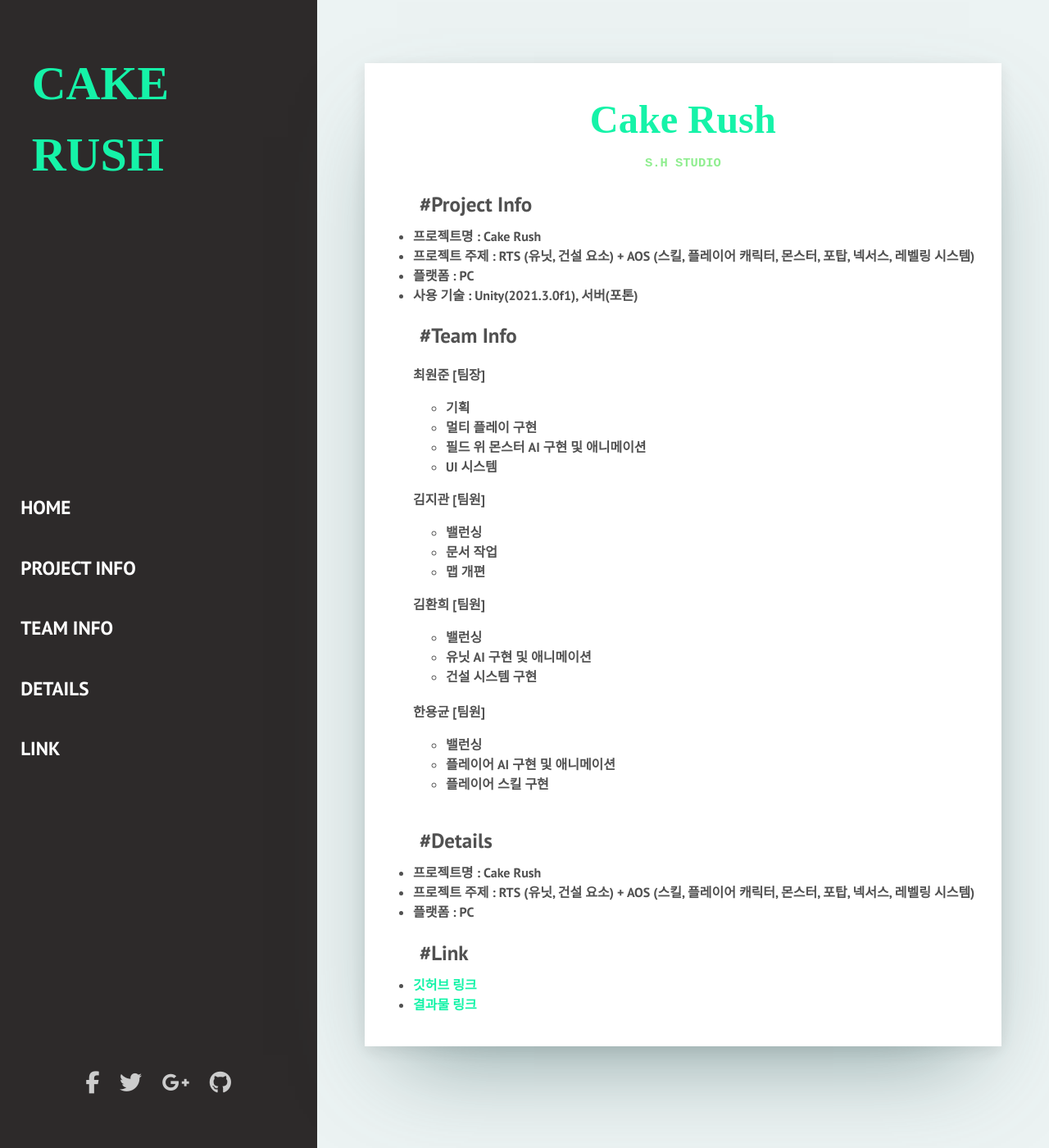
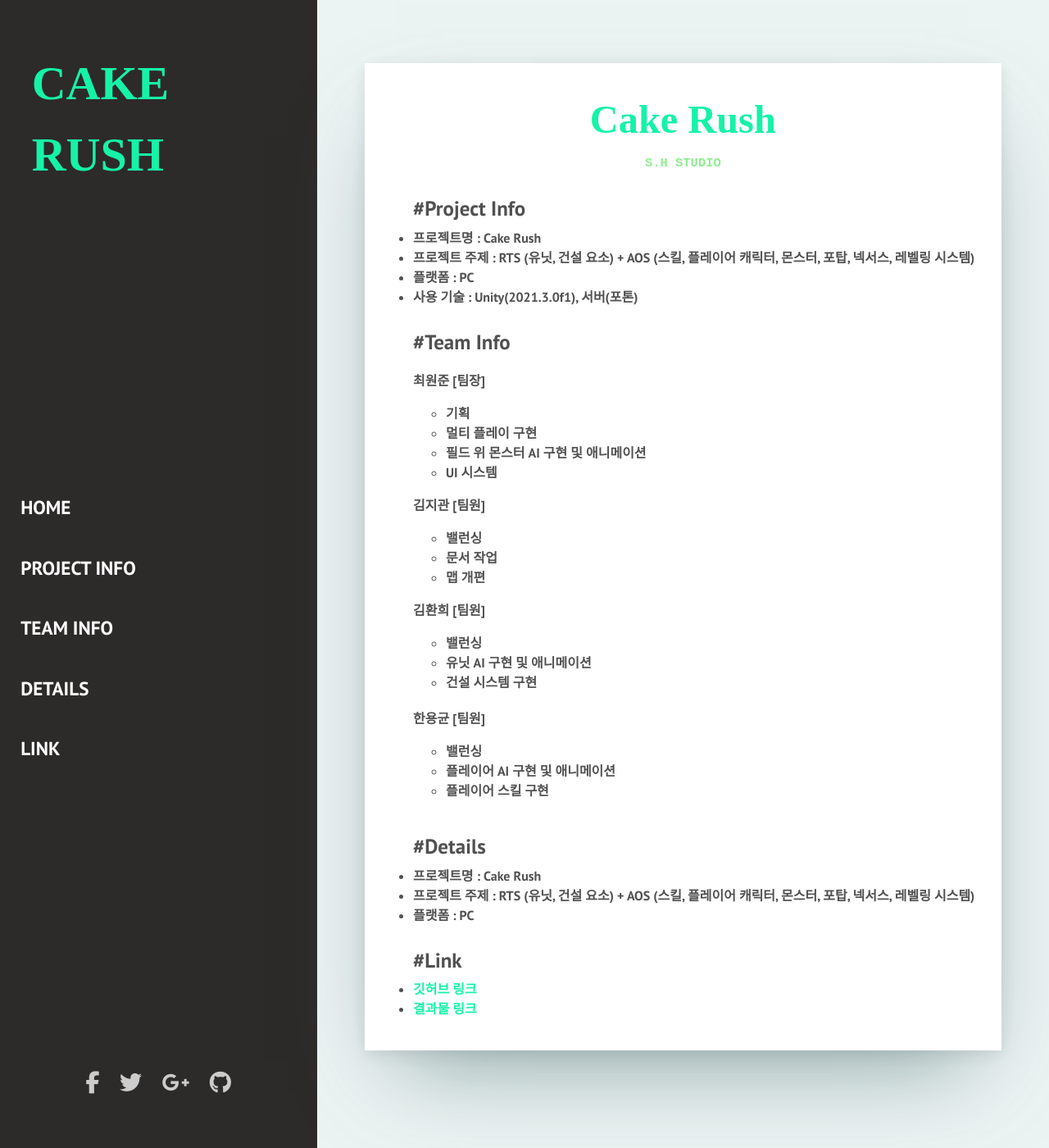
Before and after one commit to yong-gyun/Cake-Rush, a Jekyll site: the page built from index.html, in a window 1280 px wide and 1400 px high. Shown: the whole window at 82% size. Built offline with Jekyll 4.4.1, drawn with Linux system fonts in a browser that asks for light colours; nearby versions of some CDN libraries; some web fonts are replaced; library files that are not in the unit come from our copies; the list of posts is cut into pages by our own code.

Commit message:
Update index.html

```diff
--- a/index.html
+++ b/index.html
@@ -17,7 +17,7 @@
   .title
   {
     font-size: 25px;
-    margin: 8px;
+    margin-bottom: 4px;
   }
 </style>
 
```
